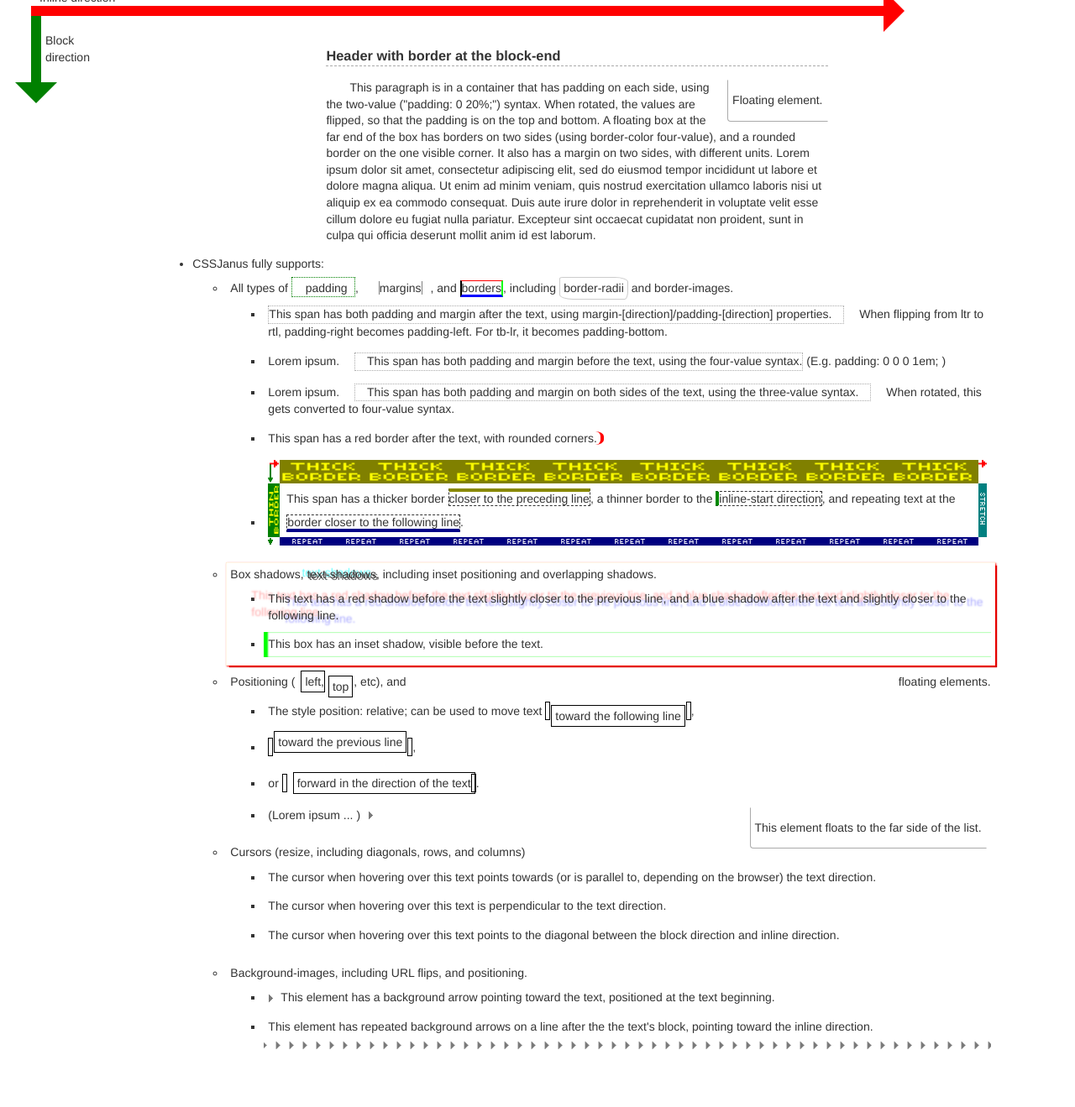
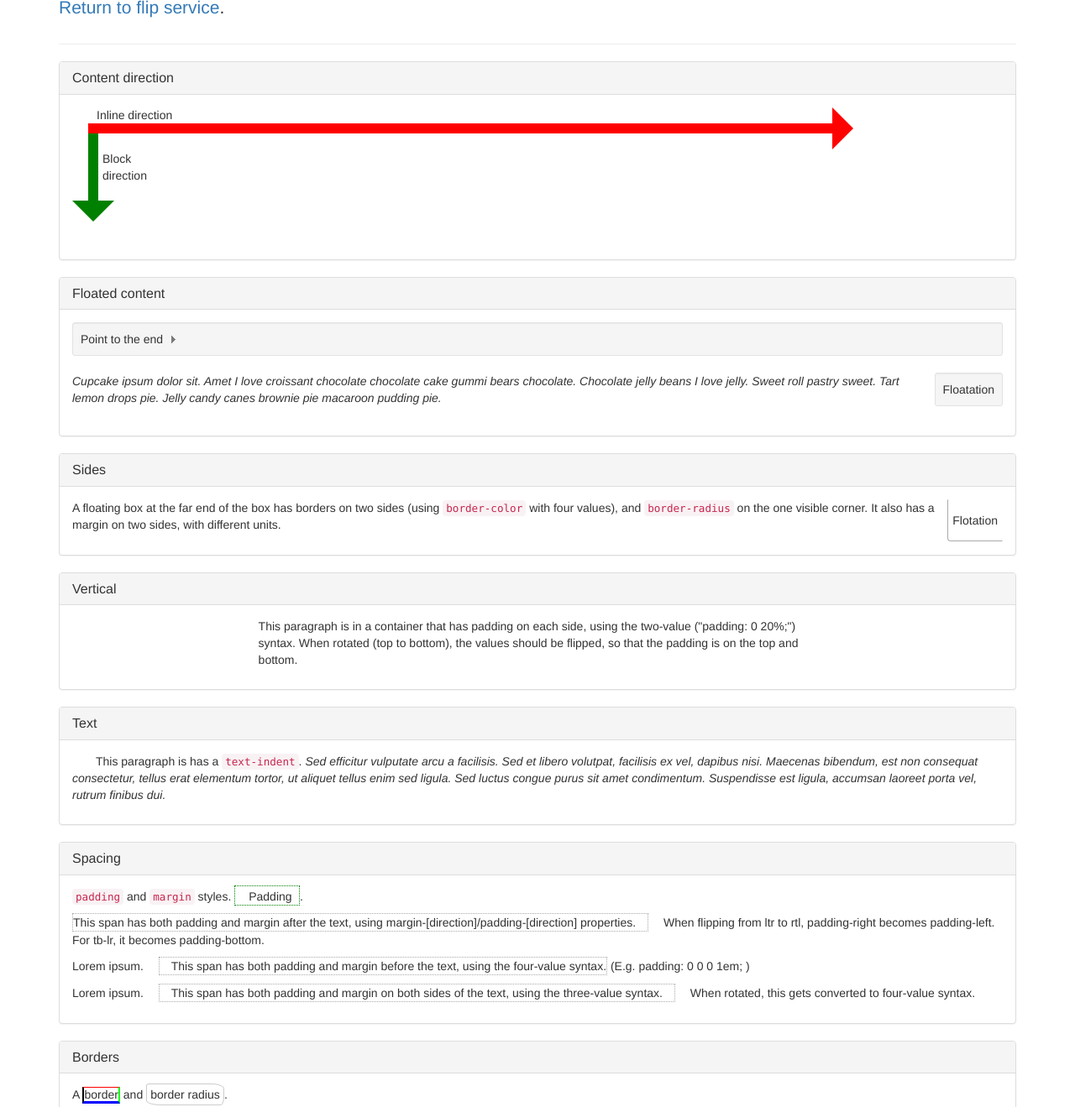
Before and after one commit to cssjanus/cssjanus.github.io, a website: page demo/index.html in a window 1280 px wide. Shown: the part 96-1415 px from the top of the page at 84% size. Before the commit the page ends 1391 px from the top, so only its background shows below. Drawn offline with nearby package versions, Linux system fonts and the light colour scheme.

Commit message:
demo: Convert to bootstrap with separate panels

```diff
--- a/demo/index.html
+++ b/demo/index.html
@@ -1,14 +1,10 @@
 <!DOCTYPE html>
 <html>
-<head>
 <meta charset="utf-8">
+<title>CSSJanus Demos</title>
+<link rel="stylesheet" href="https://maxcdn.bootstrapcdn.com/bootstrap/3.2.0/css/bootstrap.min.css">
+<link rel="stylesheet" href="../demo.css">
 <style id="css">
-		html {
-			font: normal 14px/1.4 "Helvetica Neue", Helvetica, Arial, sans-serif;
-			color: #333;
-			background-color: #fff;
-		}
-
 	body {
 		writing-mode: lr-tb;
 		-o-writing-mode: horizontal-tb;
@@ -16,20 +12,10 @@
 		-webkit-writing-mode: horizontal-tb;
 		writing-mode: horizontal-tb;
 		direction: ltr;
-			padding: 10px;
 	}
 
-		table {
-			border-spacing: 0;
-			width: 80%;
-			margin: auto;
-		}
+	/* Content direction */
 
-		td {
-			padding: 0;
-		}
-
-		/* Direction arrows */
 	.inline-arrow-container {
 		white-space: nowrap;
 		margin: auto;
@@ -41,7 +27,7 @@
 		border-bottom: 12px red solid;
 		float: left;
 		width: 80%;
-			height: 19px;
+		height: 31px; /* 25 (arrow-head border) + 12 (this border-bottom)/2 */
 		margin-left: 19px;
 		padding: 0 10px;
 		line-height: 19px;
@@ -71,62 +57,40 @@
 		border-top-color: green;
 	}
 
-		/* Upper area */
-		h2 {
-			border-bottom: 2px dotted #333333;
+	/* Floated content */
+
+	.p-float {
+		float: right;
 	}
+
+	.floatpointer {
+		display: inline-block;
+		padding-right: 20px;
+		background: url(Arrow-ltr-inline.png) no-repeat 100% 50%;
+	}
+
+	/* Sides */
+
+	.p-sides {
+		padding: 1em 5px;
+		border: 1px solid #aaa;
+		border-bottom-left-radius: 4px;
+		border-color: transparent rgba( 0, 0, 0, 0 ) #aaa #aaa;
+		margin: 0 0 1px 15px;
+	}
+
+	/* Vertical */
 
 	.p-container {
 		padding: 0 20%;
 	}
 
-		h3 {
-			border-bottom: 1px #AAA dashed;
-		}
+	/* Text */
 
-		p {
+	.p-indent {
 		text-indent: 2em;
 		unicode-bidi: bidi-override;
 		text-align: left;
-		}
-
-		.p-float {
-			float: right;
-			padding: 1em 5px;
-			border: 1px solid #AAA;
-			border-bottom-left-radius: 4px;
-			border-color: transparent rgba( 0, 0, 0, 0 ) #AAA #AAA;
-			margin: 0 0 1px 15px;
-		}
-
-		/* The list */
-		ul.outer {
-			list-style-image: url(Arrow-lr-inline.png);
-		}
-
-		ul.inner {
-			list-style-image: none;
-		}
-
-		ul.inner li {
-			padding: 5px;
-			margin: 5px 0;
-		}
-
-		.spaces {
-			padding: 1px 2px 3px;
-		}
-
-		.padding {
-			padding: 4px 0.6em 2px 16px;
-			border: 1px green dotted;
-		}
-
-		.margin {
-			margin: 0 10px;
-			margin-left: 20px;
-			border: rgba( 128, 128, 128, 1 ) 1px solid;
-			border-width: 0 1px;
 	}
 
 	.border {
@@ -135,10 +99,11 @@
 		border-width: 1px 2px 3px;
 	}
 
-		.radius {
-			padding: 0.3em;
-			border: 1px solid #CCC;
-			border-radius: 4px 16px / 2px 6px 10px;
+	/* Spacing */
+
+	.padding {
+		padding: 4px 0.6em 2px 16px;
+		border: 1px green dotted;
 	}
 
 	.space-after, .space-before, .space-both {
@@ -159,6 +124,14 @@
 	.space-both {
 		padding: 0 1em 0;
 		margin: 0 1em 0;
+	}
+
+	/* Borders */
+
+	.radius {
+		padding: 0.3em;
+		border: 1px solid #ccc;
+		border-radius: 4px 16px / 2px 6px 10px;
 	}
 
 	.border-styles {
@@ -192,13 +165,7 @@
 		border-bottom: 4px solid #008;
 	}
 
-		.shadows {
-			box-shadow: 1px 1px 2px red, 3px 3px 1px -1px #C00, 0 0 1px orange inset;
-		}
-
-		.text-shadow {
-			text-shadow: #666 2px 2px, #6FF -6px -2px 1px;
-		}
+	/* Shadows */
 
 	.text-shadows {
 		text-shadow: #FAA -20px -4px 2px, #AAF 20px 4px 2px;
@@ -208,45 +175,45 @@
 		box-shadow: 5px 0 2px #0F0 inset;
 	}
 
-		.posholder {
-			line-height: 28px;
-			unicode-bidi: bidi-override;
+	.box-shadows2 {
+		box-shadow: 1px 1px 2px red, 3px 3px 1px -1px #C00, 0 0 1px orange inset;
 	}
 
-		.posbottom, .postop, .posleft {
+	/* Position */
+
+	.posholder {
+		/* @noflip */
+		direction: ltr; /* Descriptions */
+	}
+
+	.posleft, .posright, .postop, .posbottom {
 		position: relative;
 		border: 1px solid #000;
-			padding: 4px;
+		padding: 2px 4px;
 		margin: 1px;
-		}
-
-		.posleft {
-			position: relative;
-			left: 6px;
-		}
-		.postop {
-			position: relative;
-			top: 6px;
-		}
-
-		.posbottom {
-			position: relative;
-			top: -6px;
 	}
 
 	.posbase {
 		border: 1px solid #000;
 		padding: 2px;
 	}
-
-		.floatpointer {
-			display: inline-block;
-			padding-right: 20px;
-			background: url(Arrow-ltr-inline.png) no-repeat 100% 50%;
+	.posleft {
+		left: 6px;
+	}
+	.posright {
+		right: 6px;
+	}
+	.postop {
+		top: 6px;
+	}
+	.posbottom {
+		bottom: 6px;
 	}
 
-		.float {
-			float: right;
+	/* Cursors */
+
+	.cursor-pointer {
+		cursor: pointer;
 	}
 
 	.resize-l {
@@ -277,6 +244,21 @@
 		cursor: col-resize;
 	}
 
+	/* Background images */
+
+	ul.outer {
+		list-style-image: url(Arrow-ltr-inline.png);
+	}
+
+	ul.inner {
+		list-style-image: none;
+	}
+
+	ul.inner li {
+		padding: 5px;
+		margin: 5px 0;
+	}
+
 	ul.inner .inline-start-background {
 		background-image: url(Arrow-ltr-inline.png);
 		background-repeat: no-repeat;
@@ -289,12 +271,8 @@
 		padding-bottom: 20px;
 	}
 
-		.linerule {
-			width: 100%;
-		}
-
 	/* @noflip */
-		form {
+	.cje-form {
 		writing-mode: lr-tb;
 		-o-writing-mode: horizontal-tb;
 		-moz-writing-mode: horizontal-tb;
@@ -302,146 +280,163 @@
 		writing-mode: horizontal-tb;
 		direction: ltr;
 		position: fixed;
-			top: 0;
-			left: 40%;
-			padding: 5px;
-			border: 1px solid #AAA;
-			border-top-width: 0;
-			background-color: #FFFFFF;
+		top: 1%;
+		left: 0;
+		right: 0;
+		text-align: center;
 	}
 </style>
 <script src="../lib/es5-shim.js"></script>
 <script>exports = {}; function require() { return exports; }</script>
 <script src="../node_modules/cssjanus/src/cssjanus.js"></script>
 </head>
-<body>
-	<div>
-		<h2>
-			CSSJanus Demo
-		</h2>
+<div class="container">
+	<div class="page-header">
+		<h1>CSSJanus Demos</h1>
+		<p class="lead"><a href="../">Return to flip service</a>.</p>
+	</div>
+	<div class="panel panel-default">
+		<div class="panel-heading"><h3 class="panel-title">Content direction</h3></div>
+		<div class="panel-body">
 			<div class="inline-arrow-container">
 				<div class="inline-arrow-body">
 					Inline direction
-			</div><div class="inline-arrow-head">
-
-			</div></div>
+				</div>
+				<div class="inline-arrow-head"></div>
+			</div>
 			<div class="block-arrow-container">
 				<div class="block-arrow-body">
 					Block<br />direction
-			</div><div class="block-arrow-head">
-
+				</div>
+				<div class="block-arrow-head"></div>
 			</div>
 		</div>
-		<table>
-			<tbody>
-				<tr><td><bdo>
+	</div>
+	<div class="panel panel-default">
+		<div class="panel-heading"><h3 class="panel-title">Floated content</h3></div>
+		<div class="panel-body">
+			<div class="well well-sm"><span class="floatpointer">Point to the end</span></div>
+			<div class="clearfix"></div>
+			<div class="p-float well well-sm">Floatation</div>
+			<p><em>Cupcake ipsum dolor sit. Amet I love croissant chocolate chocolate cake gummi bears chocolate. Chocolate jelly beans I love jelly. Sweet roll pastry sweet. Tart lemon drops pie. Jelly candy canes brownie pie macaroon pudding pie.</em></p>
+		</div>
+	</div>
+	<div class="panel panel-default">
+		<div class="panel-heading"><h3 class="panel-title">Sides</h3></div>
+		<div class="panel-body">
+			<div class="p-float p-sides">Flotation</div>
+			<p>A floating box at the far end of the box has borders on two sides (using <code>border-color</code> with four values), and <code>border-radius</code> on the one visible corner. It also has a margin on two sides, with different units.</p>
+		</div>
+	</div>
+	<div class="panel panel-default">
+		<div class="panel-heading"><h3 class="panel-title">Vertical</h3></div>
+		<div class="panel-body">
 			<div class="p-container">
-						<h3>
-							Header with border at the block-end
-						</h3>
-						<div class="p-float">
-							Floating element.
+				<p>This paragraph is in a container that has padding on each side, using the two-value ("padding: 0 20%;") syntax. When rotated (top to bottom), the values should be flipped, so that the padding is on the top and bottom.</p>
 			</div>
-						<p class="paragraph">
-							This paragraph is in a container that has padding on each side, using the two-value ("padding: 0 20%;") syntax. When rotated, the values are flipped, so that the padding is on the top and bottom. A floating box at the far end of the box has borders on two sides (using border-color four-value), and a rounded border on the one visible corner. It also has a margin on two sides, with different units. Lorem ipsum dolor sit amet, consectetur adipiscing elit, sed do eiusmod tempor incididunt ut labore et dolore magna aliqua. Ut enim ad minim veniam, quis nostrud exercitation ullamco laboris nisi ut aliquip ex ea commodo consequat. Duis aute irure dolor in reprehenderit in voluptate velit esse cillum dolore eu fugiat nulla pariatur. Excepteur sint occaecat cupidatat non proident, sunt in culpa qui officia deserunt mollit anim id est laborum.
+		</div>
+	</div>
+	<div class="panel panel-default">
+		<div class="panel-heading"><h3 class="panel-title">Text</h3></div>
+		<div class="panel-body">
+			<p class="p-indent">This paragraph is has a <code>text-indent</code>. <em>Sed efficitur vulputate arcu a facilisis. Sed et libero volutpat, facilisis ex vel, dapibus nisi. Maecenas bibendum, est non consequat consectetur, tellus erat elementum tortor, ut aliquet tellus enim sed ligula. Sed luctus congue purus sit amet condimentum. Suspendisse est ligula, accumsan laoreet porta vel, rutrum finibus dui.</em></p>
+		</div>
+	</div>
+	<div class="panel panel-default">
+		<div class="panel-heading"><h3 class="panel-title">Spacing</h3></div>
+		<div class="panel-body">
+			<p><code>padding</code> and <code>margin</code> styles. <span class="padding">Padding</span>.</p>
+			<p>
+				<span class="space-after">This span has both padding and margin after the text, using margin-[direction]/padding-[direction] properties.</span> When flipping from ltr to rtl, padding-right becomes padding-left. For tb-lr, it becomes padding-bottom.
+			</p>
+			<p>
+				Lorem ipsum. <span class="space-before">This span has both padding and margin before the text, using the four-value syntax.</span> (E.g. padding: 0 0 0 1em; )
+			</p>
+			<p>
+				Lorem ipsum. <span class="space-both">This span has both padding and margin on both sides of the text, using the three-value syntax.</span> When rotated, this gets converted to four-value syntax.
 			</p>
 		</div>
-
+	</div>
+	<div class="panel panel-default">
+		<div class="panel-heading"><h3 class="panel-title">Borders</h3></div>
+		<div class="panel-body">
+			<p>A <span class="border">border</span> and <span class="radius">border radius</span>.</p>
+			<p><span class="border-styles">This span has a red border after the text, with rounded corners.</span></p>
+			<p><span class="border-images">This span has a thicker border <span class="border-images-block-start">closer to the preceding line</span>, a thinner border to the <span class="border-images-inline-start">inline-start direction</span>, and repeating text at the <span class="border-images-block-end">border closer to the following line</span>. </span></p>
+		</div>
+	</div>
+	<div class="panel panel-default">
+		<div class="panel-heading"><h3 class="panel-title">Shadows</h3></div>
+		<div class="panel-body">
+			<p>Using <code>box-shadow</code>, <code>text-shadow</code>, including inset positioning and overlapping shadows.</p>
+			<p class="text-shadows">This text has a red shadow before the text slightly closer to the previous line, and a blue shadow after the text and slightly closer to the following line.</p>
+			<p class="box-shadows">This box has an inset shadow, visible before the text.</p>
+			<div class="box-shadows2">This box has a light orange shadow at the start and above the text. And a red shadow at the end and below the text.</div>
+		</li>
+		</div>
+	</div>
+	<div class="panel panel-default">
+		<div class="panel-heading"><h3 class="panel-title">Position</h3></div>
+		<div class="panel-body">
+			<p><code>position: relative;</code></p>
+			<ul class="list-group">
+				<li class="list-group-item posholder">Moved <span class="posbase"></span><span class="postop">toward the following line</span><span class="posbase"></span>.</li>
+				<li class="list-group-item posholder">Moved <span class="posbase"></span><span class="posbottom">toward the previous line</span><span class="posbase"></span>.</li>
+				<li class="list-group-item posholder">Moved <span class="posbase"></span><span class="posleft">forward in the direction of the text</span><span class="posbase"></span>.</li>
+				<li class="list-group-item posholder">Moved <span class="posbase"></span><span class="posright">backward in the direction of the text</span><span class="posbase"></span>.</li>
+			</ul>
+		</div>
+	</div>
+	<div class="panel panel-default">
+		<div class="panel-heading"><h3 class="panel-title">Cursors</h3></div>
+		<div class="panel-body">
+			<p class="cursor-pointer">Cursor is shown when hovering over the text.</p>
+			<ul class="list-group">
+				<li class="list-group-item resize-r">The cursor points in the text direction.</li>
+				<li class="list-group-item resize-l">The cursor points against the text direction.</li>
+				<li class="list-group-item resize-v">The cursor is perpendicular to the text direction.</li>
+				<li class="list-group-item resize-rd">The cursor points to the diagonal between the block direction and inline direction.</li>
+				<li class="list-group-item resize-d">diagonal cursor</li>
+				<li class="list-group-item resize-row">row cursor</li>
+				<li class="list-group-item resize-column">column cursor</li>
+			</ul>
+		</div>
+	</div>
+	<div class="panel panel-default">
+		<div class="panel-heading"><h3 class="panel-title">Background image</h3></div>
+		<div class="panel-body">
+			<p>Background-images, including URL flips, and positioning.</p>
 			<ul class="outer">
-						<li>CSSJanus fully supports:
+				<li>Outer</li>
+			</ul>
 			<ul class="inner">
-								<li class="spaces">
-									All types of <span class="padding">padding</span>, <span class="margin">margins</span>, and <span class="border">borders</span>, including <span class="radius">border-radii</span> and border-images.
-									<ul>
-										<li>
-											<span class="space-after">This span has both padding and margin after the text, using margin-[direction]/padding-[direction] properties.</span> When flipping from ltr to rtl, padding-right becomes padding-left. For tb-lr, it becomes padding-bottom.
-										</li>
-										<li>
-											Lorem ipsum. <span class="space-before">This span has both padding and margin before the text, using the four-value syntax.</span> (E.g. padding: 0 0 0 1em; )
-										</li>
-										<li>
-											Lorem ipsum. <span class="space-both">This span has both padding and margin on both sides of the text, using the three-value syntax.</span> When rotated, this gets converted to four-value syntax.
-										</li>
-										<li>
-											<span class="border-styles">This span has a red border after the text, with rounded corners.</span>
-										</li>
-										<li>
-											<span class="border-images">This span has a thicker border <span class="border-images-block-start">closer to the preceding line</span>, a thinner border to the <span class="border-images-inline-start">inline-start direction</span>, and repeating text at the <span class="border-images-block-end">border closer to the following line</span>. </span>
-										</li>
+				<li class="inline-start-background">This element has a background arrow pointing toward the text, positioned at the text beginning.</li>
+				<li class="block-after-background">This element has repeated background arrows on a line after the the text's block, pointing toward the inline direction.</li>
 			</ul>
-								</li>
-								<li class="shadows">
-									Box shadows, <span class="text-shadow">text-shadows</span>, including inset positioning and overlapping shadows.
-									<ul>
-										<li class="text-shadows">
-											This text has a red shadow before the text slightly closer to the previous line, and a blue shadow after the text and slightly closer to the following line.
-										</li>
-										<li class="box-shadows">
-											This box has an inset shadow, visible before the text.
-										</li>
-									</ul>
-								</li>
-								<li>
-									Positioning (<span class="posleft">left</span>, <span class="postop">top</span>, etc), and <span class="float">floating elements.</span>
-									<ul>
-										<li class="posholder">
-											The style position: relative; can be used to move text <span class="posbase"></span><span class="postop">toward the following line</span><span class="posbase"></span>,
-										</li>
-										<li class="posholder">
-											<span class="posbase"></span><span class="posbottom">toward the previous line</span><span class="posbase"></span>,
-										</li>
-										<li class="posholder">
-											or <span class="posbase"></span><span class="posleft">forward in the direction of the text</span><span class="posbase"></span>.
-										</li>
-										<li>
-											<div class="p-float">This element floats to the far side of the list.</div><span class="floatpointer">(Lorem ipsum ... )</span>
-										</li>
-									</ul>
-								</li>
-								<li>
-								Cursors (<span class="resize-l">r</span><span class="resize-v">esiz</span><span class="resize-r">e</span>, including <span class="resize-d">diagonals</span>, <span class="resize-row">rows</span>, and <span class="resize-column">columns</span>)
-									<ul>
-										<li class="resize-r">
-											The cursor when hovering over this text points towards (or is parallel to, depending on the browser) the text direction.
-										</li>
-										<li class="resize-v">
-											The cursor when hovering over this text is perpendicular to the text direction.
-										</li>
-										<li class="resize-rd">
-											The cursor when hovering over this text points to the diagonal between the block direction and inline direction.
-										</li>
-									</ul>
-								</li>
-								<li>
-									Background-images, including URL flips, and positioning.
-									<ul>
-										<li class="inline-start-background">
-	This element has a background arrow pointing toward the text, positioned at the text beginning.
-										</li>
-										<li class="block-after-background">
-	This element has repeated background arrows on a line after the the text's block, pointing toward the inline direction.
-										</li>
-									</ul>
-								</li>
-							</ul>
-						</li>
-					</ul></bdo>
-				</td></tr>
-			</tbody>
-		</table>
 		</div>
-	<form>
-		<label><input type="radio" name="dir" value="ltr" checked> ltr</label>
-		<label><input type="radio" name="dir" value="rtl"> rtl</label>
-	</form>	<script>
+	</div>
+</div>
+<div class="cje-form">
+	<div class="btn-group" role="group">
+		<button type="button" class="btn btn-default" data-value="ltr">LTR</button>
+		<button type="button" class="btn btn-default" data-value="rtl">RTL</button>
+	</div>
+</div>
+<footer class="demo-footer" role="contentinfo">
+	<div class="container">
+		<p><a href="../">Flip service</a> · <a href="https://github.com/cssjanus/cssjanus.github.io/blob/master/demo/index.html">Source code of this page</a></p>
+	</div>
+</footer>
+<script>
 ( function () {
-			var cssjanus = require(),
-				inputs = document.getElementsByTagName( 'input' ),
+	var activeBtn,
+		cssjanus = require(),
+		buttons = document.getElementsByTagName( 'button' ),
 		cssElem = document.getElementById( 'css' ),
 		css = cssElem.firstChild.nodeValue;
-			for ( var i = 0; i < inputs.length; i++ ) {
-				inputs[ i ].onclick = function () {
-					var value = this.value;
+	for ( var i = 0; i < buttons.length; i++ ) {
+		buttons[ i ].onclick = function () {
+			var value = this.getAttribute( 'data-value' );
 			if ( value === 'ltr' ) {
 				cssElem.firstChild.nodeValue = css;
 			} else {
@@ -451,10 +446,13 @@
 					true
 				);
 			}
+			this.className += ' active';
+			if (activeBtn) {
+				activeBtn.className = activeBtn.className.replace( ' active', '' );
+			}
+			activeBtn = this;
 		};
 	}
 } )();
 </script>
-
-</body>
 </html>
```
Also changed, not shown: index.html (+2 -2 lines). Lines whose indentation alone changed are shown as unchanged.
